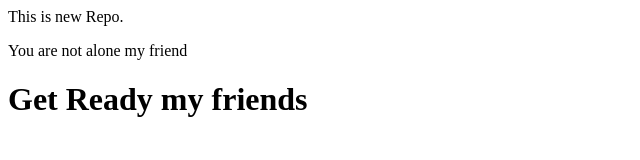
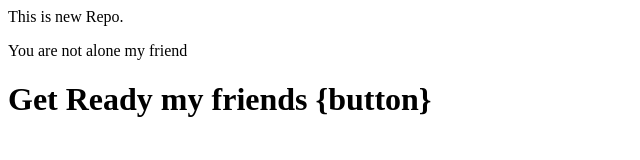
Before and after one commit to GGore369/local-Repo, a plain HTML site: page index.html in a window 1280 px wide. Shown: the whole page, without its empty margins (0-640 px from the left). Drawn offline with Linux system fonts and the light colour scheme.

Commit message:
button added

```diff
--- a/index.html
+++ b/index.html
@@ -1,3 +1,3 @@
 <p>This is new Repo.</p>
 <p>You are not alone my friend</p>
-<h1>Get Ready my friends</h1>
+<h1>Get Ready my friends {button}</h1>
```
